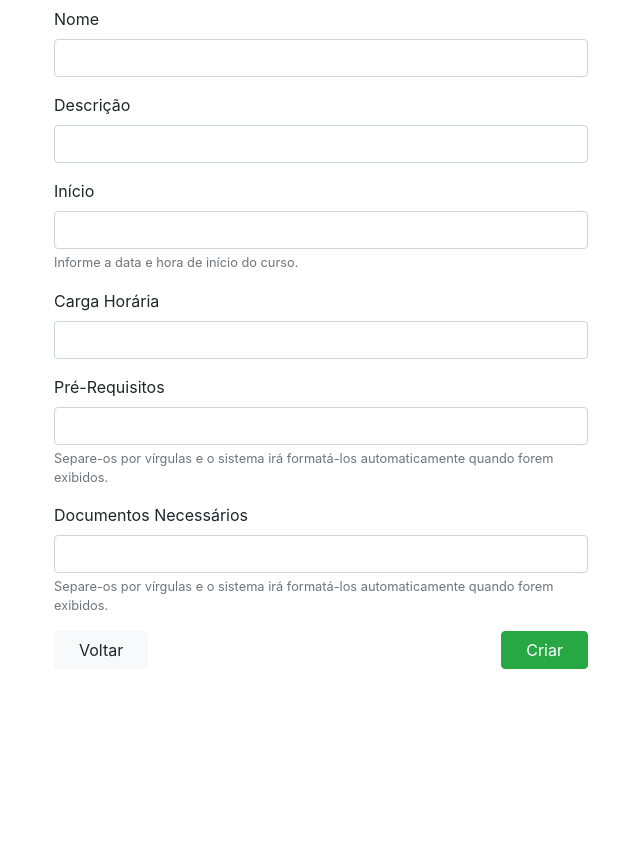
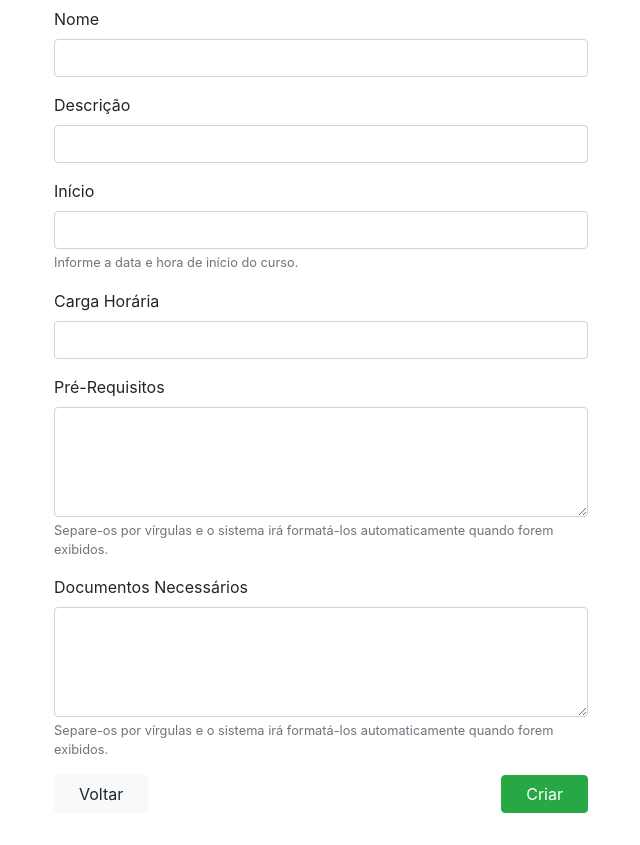
Before and after one commit to RuanScherer/EspacoDoTransito, a PHP site: page /admin/new-course.php in a window 1280 px wide. Shown: the part 151-996 px from the top of the page, without its empty margins (319-959 px from the left). Before the commit the page ends 820 px from the top, so only its background shows below. Run offline with PHP 8.4, Linux system fonts and the light colour scheme; a user stored in the database is signed in.

Commit message:
Prerequisites and documents fields modified to textarea

```diff
--- a/admin/new-course.php
+++ b/admin/new-course.php
@@ -68,12 +68,12 @@ if(isset($_GET['logout']))
         </div>
         <div class="form-group">
           <label for="prerequisites">Pré-Requisitos</label>
-          <input type="text" class="form-control" id="prerequisites" name="prerequisites" required>
+          <textarea rows="4" class="form-control" id="prerequisites" name="prerequisites" required></textarea>
           <small id="tip" class="form-text text-muted">Separe-os por vírgulas e o sistema irá formatá-los automaticamente quando forem exibidos.</small>
         </div>
         <div class="form-group">
           <label for="documents">Documentos Necessários</label>
-          <input type="text" class="form-control" id="documents" name="documents" required>
+          <textarea rows="4" class="form-control" id="documents" name="documents" required></textarea>
           <small id="tip" class="form-text text-muted">Separe-os por vírgulas e o sistema irá formatá-los automaticamente quando forem exibidos.</small>
         </div>
         <?php
```
